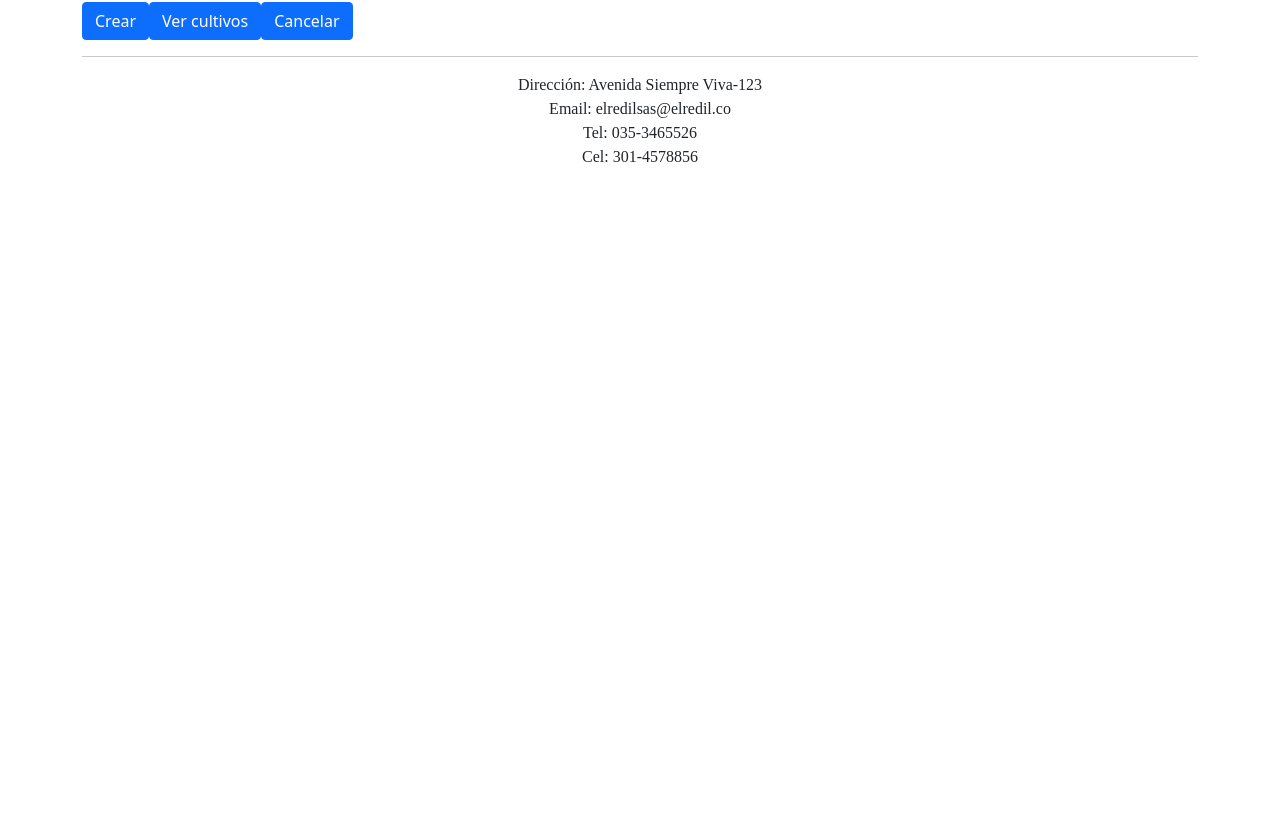
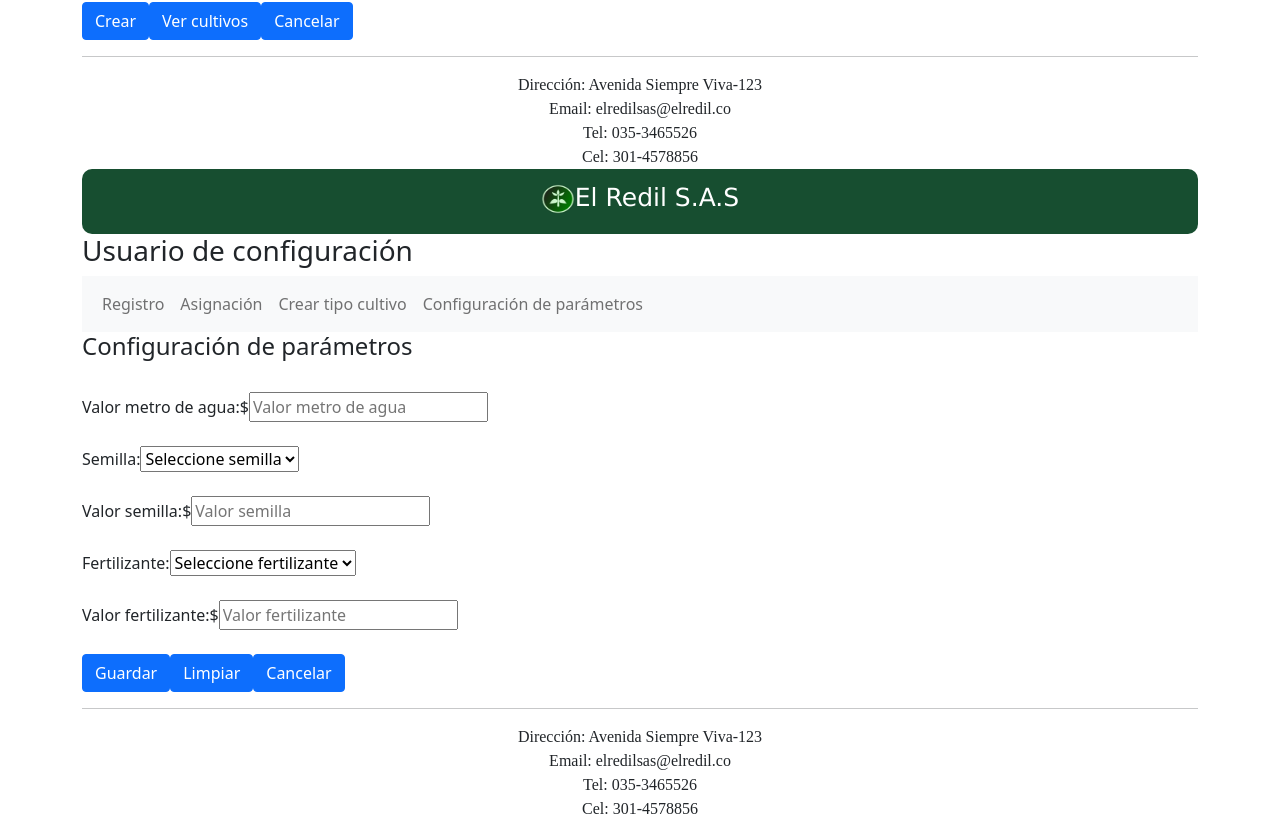
Before and after one commit to KevinHenriquez10/Proyecto, a React (Create React App) app: page / in a window 1280 px wide. Shown: the part 6384-7205 px from the top of the page. Before the commit the page ends 6553 px from the top, so only its background shows below. Built offline with nearby package versions, Linux system fonts and the light colour scheme.

Commit message:
Actualizo con ConfiguracionParametro

```diff
--- a/src/App.js
+++ b/src/App.js
@@ -15,6 +15,7 @@ import { AsignacionPredio } from './components/AsignacionPredio';
 import { Administrador } from './components/Administrador';
 import { CrearTCultivo } from './components/CrearTCultivo';
 import { AsignarPermiso } from './components/AsignarPermiso';
+import { ConfiguracionParametro } from './components/ConfiguracionParametro';
 const data = [
   { id: 1, tipo: "Alimentario", tiempo: "12 meses", terreno: "10 hectareas", producto: "Platano"},
   { id: 2, tipo: "Oleaginoso", tiempo: "9 meses", terreno: "100 hectareas", producto: "Girasol"},
@@ -50,15 +51,12 @@ class App extends React.Component{
     <VerUsuarios/>
     <Registro/>
     <AsignarPermiso/>
-
     <EditarUsuario/>
     <RegistroPredio/>
     <AsignacionPredio/>
     <Administrador/>
     <CrearTCultivo/>
-
-
-
+    <ConfiguracionParametro/>
 
   </>
   );
```
